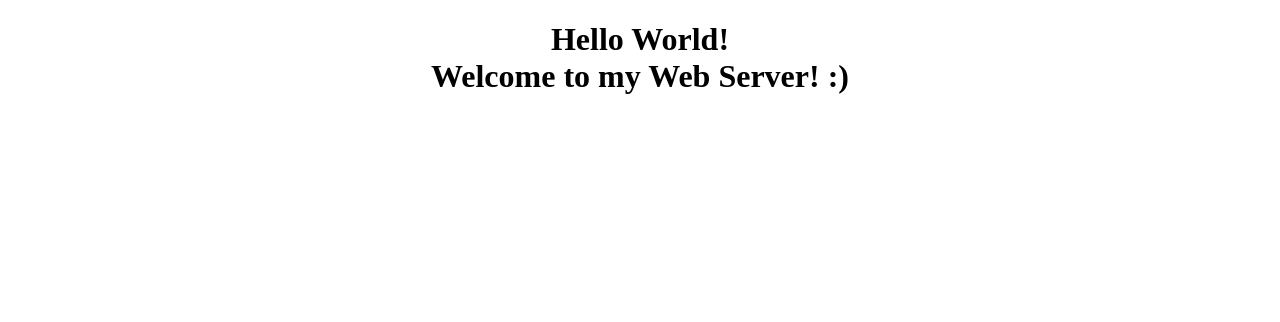
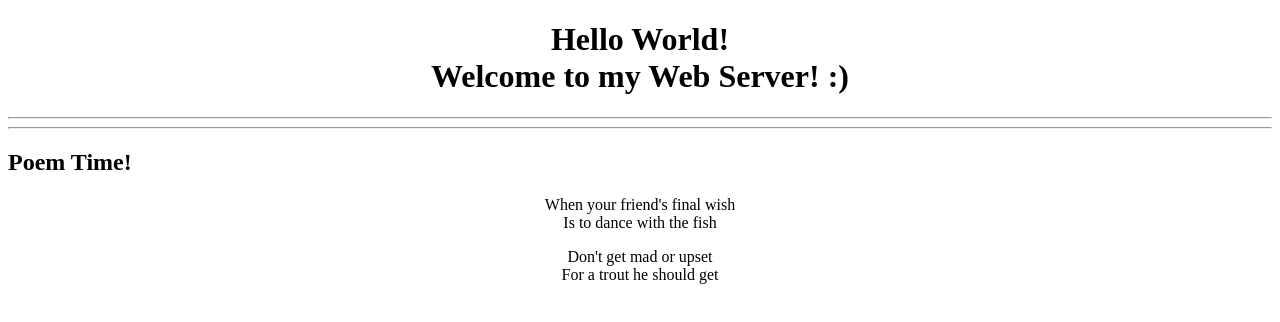
Before and after one commit to josecm99/josecm99.github.io, a plain HTML site: page index.html in a window 1280 px wide. Drawn offline with Linux system fonts and the light colour scheme.

Commit message:
Update index.html
Added a poem to my webpage and used a couple extra tag types :)

<hr/> and <p> were new

```diff
--- a/index.html
+++ b/index.html
@@ -3,12 +3,28 @@
 <html>
 
 <head>
-<title> Hello World!</title>
+	<title> Hello World!</title>
 </head>
 
 <body>
-<h1 style = "text-align: center"> Hello World!<br/>
-	Welcome to my Web Server! :) </h1>
+	<h1 style = "text-align: center"> Hello World!<br/>
+		Welcome to my Web Server! :) </h1>
+
+	<hr/>
+	<hr/>
+
+	<h2 style="text-align: left;"> Poem Time! </h2>
+
+	<p style="text-align: center;">
+		When your friend's final wish<br/>
+		Is to dance with the fish
+	</p>
+
+	<p style="text-align: center;">
+		Don't get mad or upset <br/>
+		For a trout he should get
+	</p>
+
 </body>
 
 </html>
```
